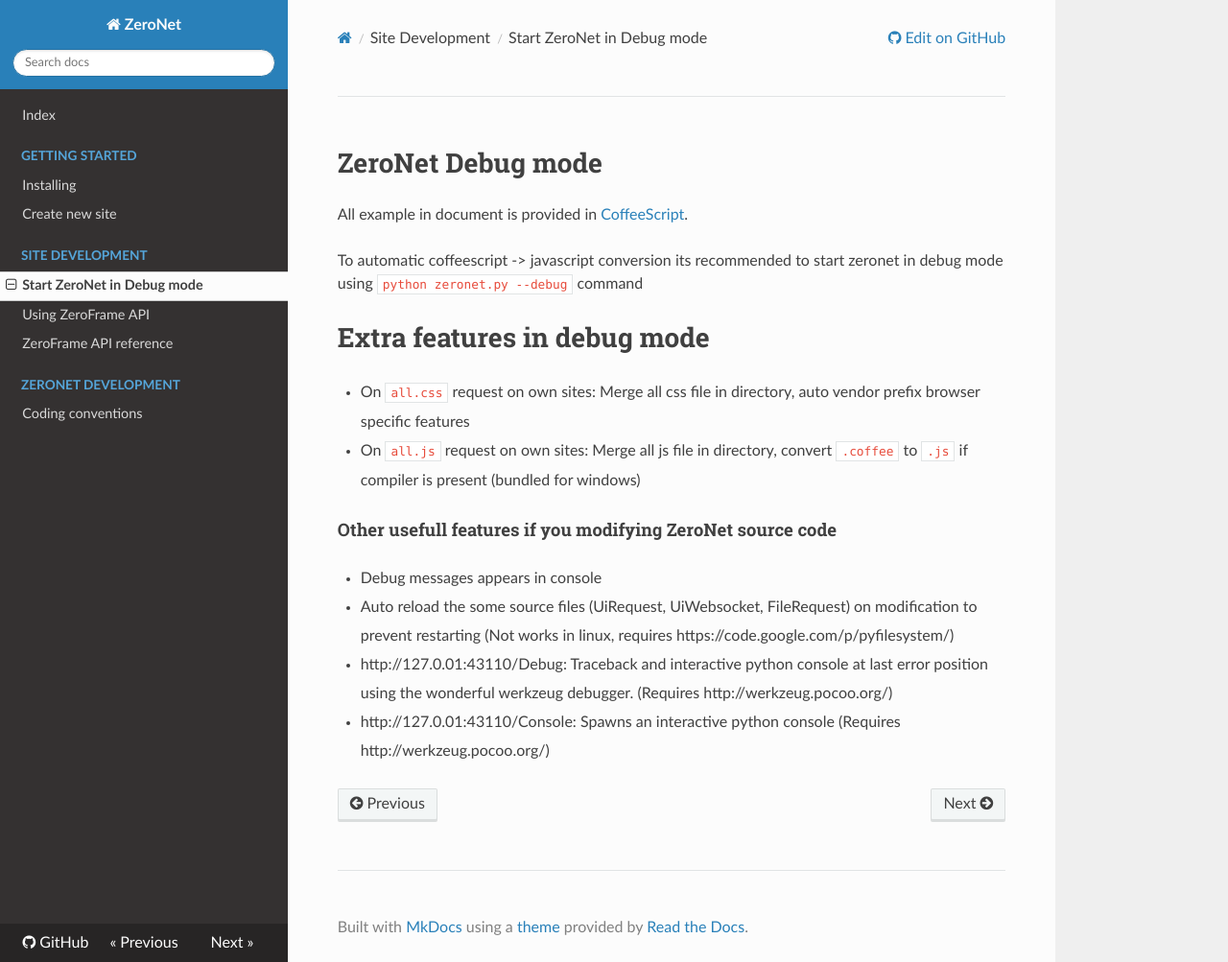
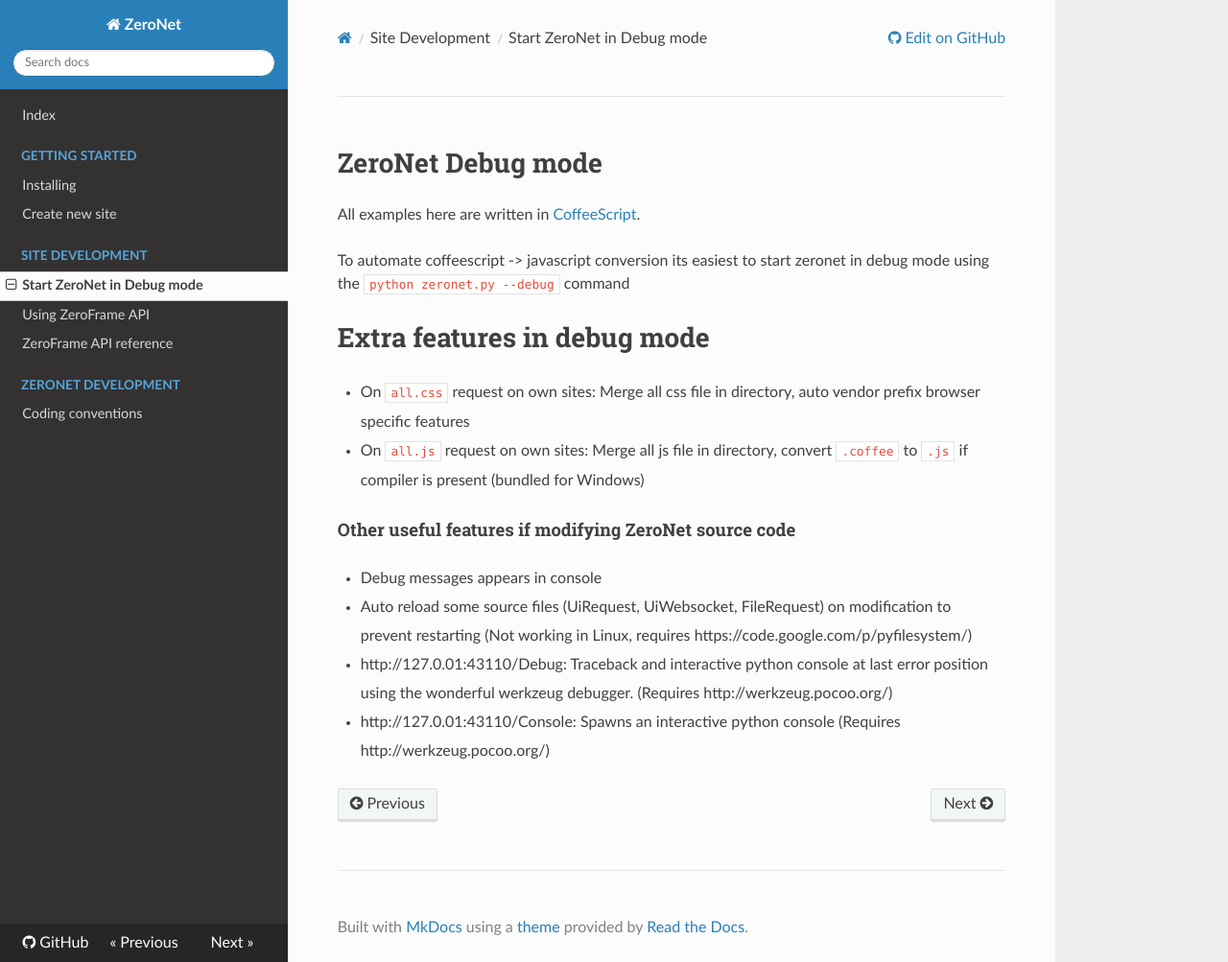
Before and after one commit to HelloZeroNet/Documentation, an MkDocs documentation site: the page built from docs/site_development/debug_mode.md, in a window 1280 px wide and 1003 px high. Shown: the whole window at 96% size. Built offline with MkDocs 1.6.1, drawn with Linux system fonts in a browser that asks for light colours; nearby versions of some CDN libraries; old or Windows-style settings are respelled for this version of MkDocs.

Commit message:
Grammar corrections.

```diff
--- a/docs/site_development/debug_mode.md
+++ b/docs/site_development/debug_mode.md
@@ -1,17 +1,17 @@
 # ZeroNet Debug mode
 
-All example in document is provided in [CoffeeScript](http://coffeescript.org/).
+All examples here are written in [CoffeeScript](http://coffeescript.org/).
 
-To automatic coffeescript -> javascript conversion its recommended to start zeronet in debug mode using `python zeronet.py --debug` command
+To automate coffeescript -> javascript conversion its easiest to start zeronet in debug mode using the `python zeronet.py --debug` command
 
 # Extra features in debug mode
 
  - On `all.css` request on own sites: Merge all css file in directory, auto vendor prefix browser specific features
- - On `all.js` request on own sites: Merge all js file in directory, convert `.coffee` to `.js` if compiler is present (bundled for windows)
+ - On `all.js` request on own sites: Merge all js file in directory, convert `.coffee` to `.js` if compiler is present (bundled for Windows)
 
-#### Other usefull features if you modifying ZeroNet source code
+#### Other useful features if modifying ZeroNet source code
 
  - Debug messages appears in console
- - Auto reload the some source files (UiRequest, UiWebsocket, FileRequest) on modification to prevent restarting (Not works in linux, requires https://code.google.com/p/pyfilesystem/)
+ - Auto reload some source files (UiRequest, UiWebsocket, FileRequest) on modification to prevent restarting (Not working in Linux, requires https://code.google.com/p/pyfilesystem/)
  - http://127.0.01:43110/Debug: Traceback and interactive python console at last error position using the wonderful werkzeug debugger. (Requires http://werkzeug.pocoo.org/)
  - http://127.0.01:43110/Console: Spawns an interactive python console (Requires http://werkzeug.pocoo.org/)
```
